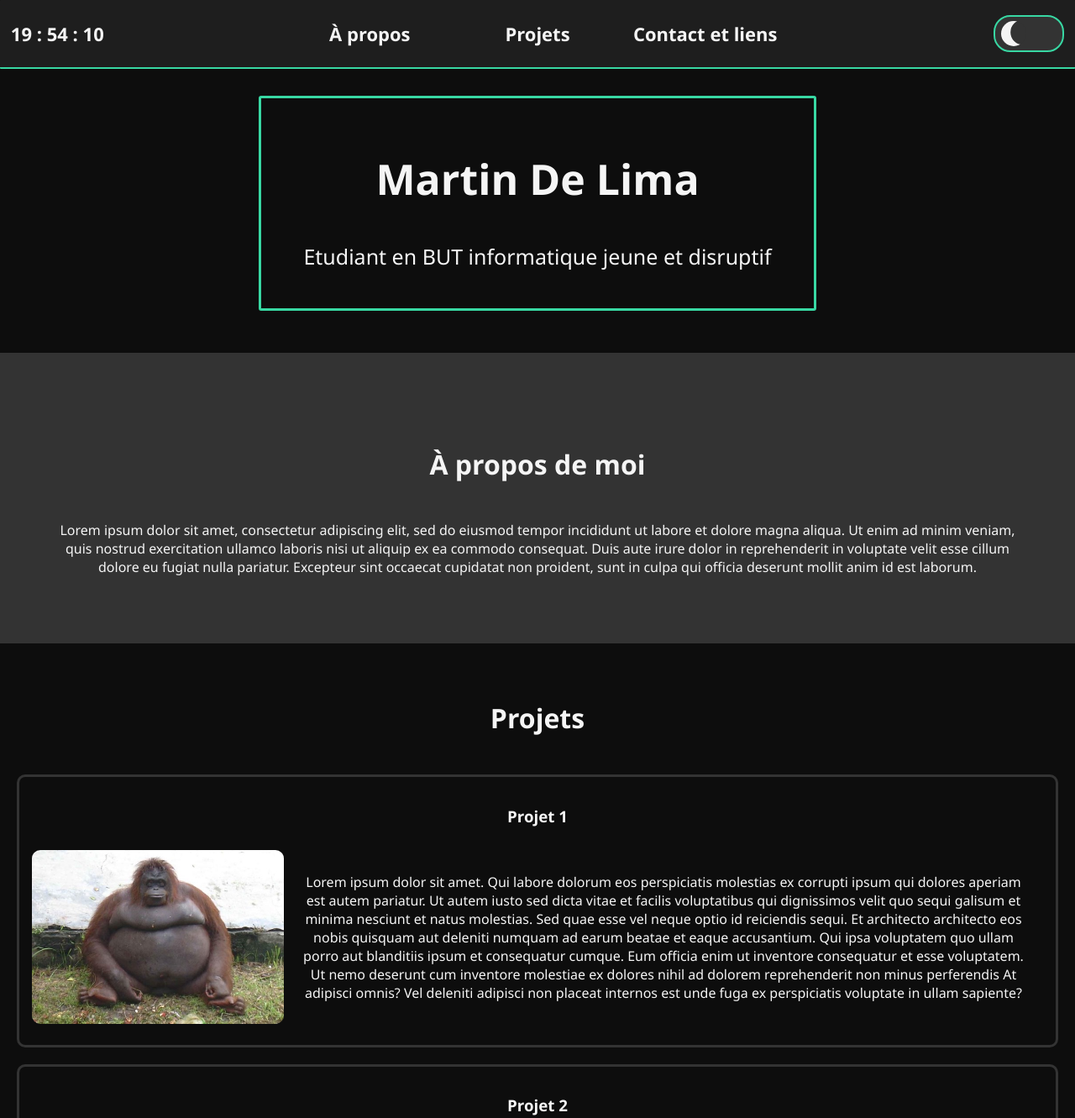
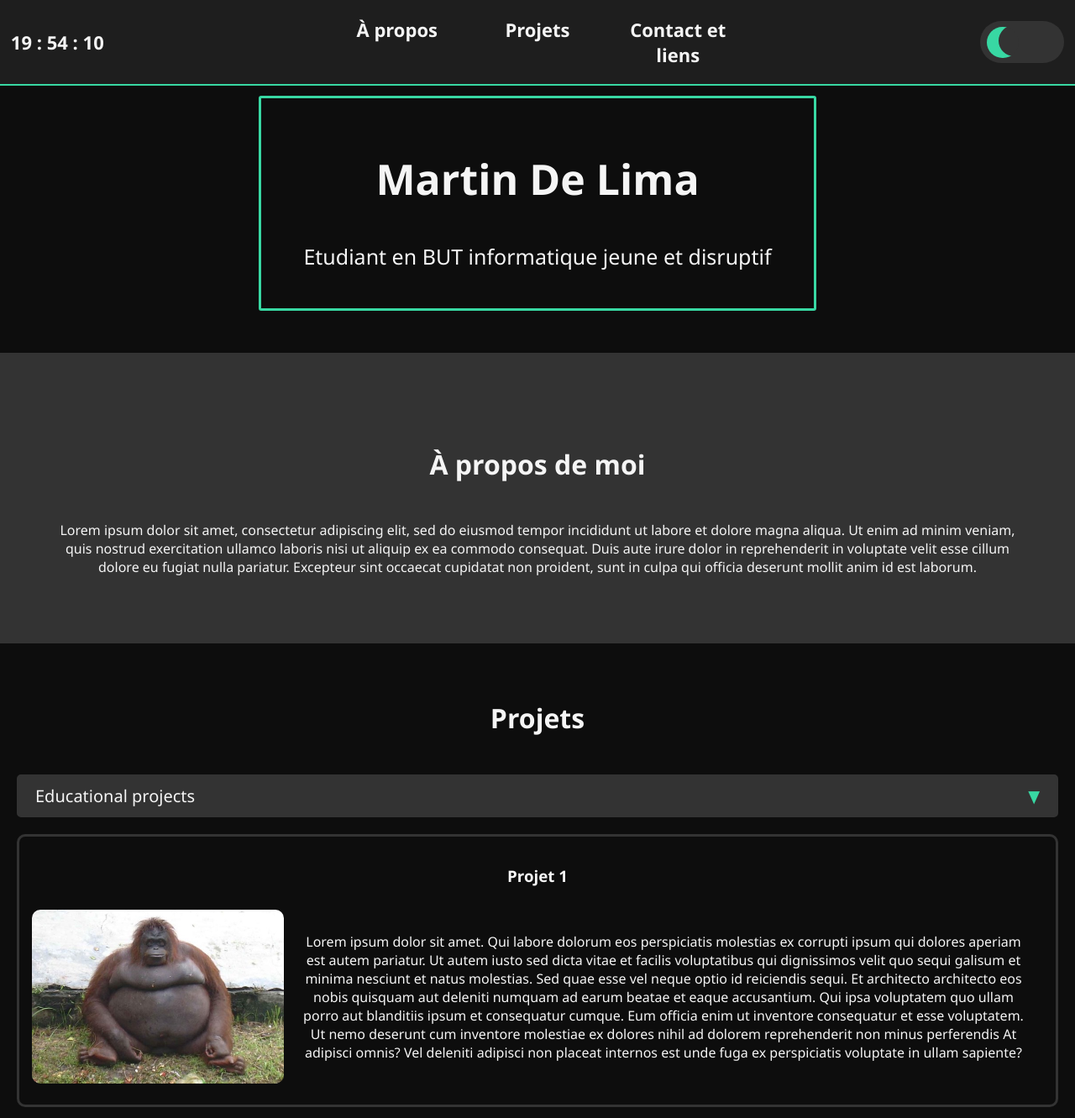
Before and after one commit to DeLimaM/DeLimaM.github.io, a plain HTML site: page index.html in a window 1280 px wide. Shown: the top 1331 px of the page at 84% size. Drawn offline with Linux system fonts and the light colour scheme.

Commit message:
enhanced the page, added collapsible sections

```diff
--- a/index.html
+++ b/index.html
@@ -10,9 +10,11 @@
 <body class="dark-theme">
   <header id="header">
         <div id="clock" class="clock">
+          <div id="clock-content">
             <span id="hours">00</span>
             <span id="minutes">00</span>
             <span id="seconds">00</span>
+          </div>
         </div>
         <div class="hamburger" onclick="toggleDropdown()">
           <span></span>
@@ -31,6 +33,7 @@
             <input type = "checkbox" onclick="toggleTheme()">
             <span id="slider" type="slider"></span>
           </label>
+        </div>
         </div>
         <div class="dropdown" id="dropdown">
           <a href="#about">À propos</a>
@@ -59,8 +62,12 @@
   </section>
 
   <section id="projects">
-    <div class="project">
       <h2>Projets</h2>
+      <section class="project-collapsible">
+        <input type="checkbox" name="checkbox-personal" id="collapsible-checkbox-educational" checked="checked">
+        <label for="collapsible-checkbox-educational" class="collapsible-label">Educational projects</label>
+        <div id="educational-projects" class="collapsible">
+
           <div class="project-item">
             <h3>Projet 1</h3>
             <div class="project-item-content">
@@ -78,6 +85,14 @@
                 </div>
             </div>
           </div>
+
+        </div>
+      </section>
+      <section class="project-collapsible">
+        <input type="checkbox" name="checkbox-educational" id="collapsible-checkbox-personal" checked="checked">
+        <label for="collapsible-checkbox-personal" class="collapsible-label">Personal projects</label>
+        <div id="personal-projects" class="collapsible">
+
           <div class="project-item">
             <h3>Projet 2</h3>
             <div class="project-item-content">
@@ -95,7 +110,9 @@
                 </div>
             </div>
           </div>
+
       </div>
+      </section>
   </section>
 
   <section id="contact">
--- a/scripts.js
+++ b/scripts.js
@@ -4,21 +4,14 @@ setInterval(updateClock, 100);
 function resizeHeader() {
   var header = document.getElementById("header")
   var toggle= document.getElementById("toggle-switch")
-  var slider = document.getElementById("slider")
-  var label = document.getElementById("label-switch")
   var scrollTreshold = 50;
   var scrollValue = window.pageYOffset || document.documentElement.scrollTop;
-
   if (scrollValue > scrollTreshold || scrollValue > scrollTreshold) {
     header.classList.add('small-header');
     toggle.classList.add('small-toggle');
-    slider.classList.add('small-slider');
-    label.classList.add('small-label');
   } else{
     header.classList.remove('small-header');
     toggle.classList.remove('small-toggle');
-    slider.classList.remove('small-slider');
-    label.classList.remove('small-label');
   }
 }
 
@@ -53,8 +46,6 @@ function updateClock() {
 }
 
 function toggleDropdown() {
-  console.log("toggled");
-  console.log("actual style : "+ document.getElementById("dropdown").style.display);
   var dropdown = document.getElementById("dropdown");
   dropdown.style.display = dropdown.style.display === "block" ? "none" : "block";
 }
--- a/styles.css
+++ b/styles.css
@@ -41,7 +41,11 @@ body {
     width: 100%;
     height: 100%;
     margin-bottom: auto;
-    transition: background-color 0.3s ease;
+    --color-switch-delay: 0.5s;
+    --header-resizing-delay: 0.2s;
+    --toggle-switch-delay: 0.3s;
+    --side-div-width: 0;
+    transition: all var(--color-switch-delay) ease;
 }
 
 h2 {
@@ -55,53 +59,42 @@ h2 {
 }
 
 ::-webkit-scrollbar-track {
-    background-color: none;
+  background-color: none;
+  transition: background-color var(--color-switch-delay) ease;
 }
 
 ::-webkit-scrollbar-thumb {
   background: var(--color-tertiary);
   border-radius: 3px;
+  transition: background-color var(--color-switch-delay) ease;
 }
 
 ::-webkit-scrollbar-thumb:hover {
   background: var(--color-secondary);
-  border: var(--color-accent);
+  transition: background-color var(--color-switch-delay) ease;
 }
 
 /* Styles du switch de theme */
-#toggle-switch {
-  position: relative;
-  width: 10%;
+#toggle-switch{
   height: 100%;
-  display: flex;
-  align-items: center;
-  transition: transform 0.3s;
+  justify-content: right;
   margin-right: 1%;
-  justify-content: flex-end;
+  font-size: 8px;
+  transition: font-size var(--header-resizing-delay) ease;
 }
 
-label {
-  position: absolute;
-  width: 80px;
-  height: 40px;
-  background-color: var(--color-secondary);
-  border-radius: 20px;
-  border-style: solid;
-  border-width: 2px;
-  border-color: var(--color-accent);
-  cursor: pointer;
-  transition: border-width 0.15s ease, border-radius 0.15s ease, border-color 0.3s ease, height 0.2s ease, width 0.15s ease, transform 0.3s ease;
+.small-toggle{
+  font-size: 5px !important;
+  transition: font-size var(--header-resizing-delay) ease;
 }
 
-label:hover {
-  border-width: 3px;
-  border-radius: 25px;
-  width: 84px;
-  height: 42px;
-}
-
-input:checked ~ #slider {
-  background-color: #e2e2e2;
+#label-switch {
+  position:absolute;
+  width: 12.5em;
+  height: 6.25em;
+  background-color: var(--color-secondary);
+  border-radius: 3.125em;
+  cursor: pointer;
 }
 
 input {
@@ -113,50 +106,44 @@ input {
   position: absolute;
   width: 100%;
   height: 100%;
-  border-radius: 20px;
-  transition: 0.3s;
+  border-radius: 3.125em;
+  transition: transform var(--toggle-switch-delay) ease, background-color var(--toggle-switch-delay) ease;
 }
 
-#slider::before {
+input:checked ~ #slider {
+  background-color: var(--color-secondary);
+}
+
+#slider:before {
   content: "";
   position: absolute;
-  top: 5.2px;
-  left: 6.4px;
-  width: 30px;
-  height: 30px;
+  top: 0.813em;
+  left: 1em;
+  width: 4.688em;
+  height: 4.688em;
   border-radius: 50%;
-  box-shadow: inset 11.2px -1.6px 0px 0px var(--color-font);
+  box-shadow: inset 1.75em -0.25em 0em 0em var(--color-accent);
   background-color: var(--color-secondary);
-  transition: 0.3s;
+  transition: transform var(--toggle-switch-delay) ease, background-color var(--toggle-switch-delay) ease;
 }
 
-input:checked ~ #slider::before {
-  transform: translateX(130%);
-  background-color: #333333;
+input:checked ~ #slider:before {
+  transform: translateX(5.938em);
+  background-color: var(--color-accent);
   box-shadow: none;
-}
-
-.small-toggle {
-  transform: scale(0.8);
-}
-
-.small-slider {
-  transform: scale(0.8);
-}
-
-.small-label {
-  transform: scale(0.8);
 }
 
 /* Styles de l'horloge */
 .clock {
-  width: 10%;
-  font-size: 100%;
+  margin-left: 1%;
+  height: 100%;
+}
+
+#clock-content {
+  width: 100%;
   font-weight: bold;
   color: var(--color-font);
-  transition: color 0.3s ease;
-  margin-left: 1%;
-  white-space: nowrap;
+  transition: color var(--color-switch-delay) ease;
 }
 
 @media (max-width: 1050px) {
@@ -169,17 +156,23 @@ input:checked ~ #slider::before {
 header {
   display : flex;
   align-items: center;
-  justify-content: space-between;
   background-color: var(--color-tertiary);
   position: fixed;
-  transition: height 0.3s ease, background-color 0.3s ease, border-color 0.3s ease;
-  height: 10%;
+  top: 0;
+  transition: height var(--header-resizing-delay) ease, background-color var(--color-switch-delay) ease, border-color var(--color-switch-delay) ease;
+  height: 100px;
   width: 100%;
   font-size: 22px;
   border-color: var(--color-accent);
-  border-radius: 1px;
   border-bottom-style: solid;
   border-width: 2px;
+}
+
+#toggle-switch,
+.clock {
+  flex: 1;
+  display: inline-flex;
+  align-items: center;
 }
 
 .small-header {
@@ -187,9 +180,7 @@ header {
 }
 
 nav {
-  transition: transform 0.2s ease;
-  transform: translateY(0);
-  flex-grow: 1;
+  flex: 4;
 }
 
 nav ul {
@@ -201,7 +192,6 @@ nav ul {
 }
 
 nav ul li {
-  margin: auto;
   width: 33.33%;
   text-align: center;
 }
@@ -209,34 +199,18 @@ nav ul li {
 nav ul li a {
   text-decoration:none;
   color: var(--color-font);
+  box-shadow: inset 0 0 0 0 var(--color-accent);
+  border-radius: 10px;
+  padding: 0 15px;
+  margin: 0 -15px;
   font-weight: bold;
-  transition: font-size 0.3s ease, color 0.3s ease;
   position: relative;
-}
-
-nav ul li a::before {
-  content: '';
-  position: absolute;
-  width: 100%;
-  height: 2px;
-  border-radius: 5px;
-  background-color: var(--color-accent);
-  bottom: 0;
-  left: 0;
-  transform-origin: right;
-  transform: scaleX(0);
-  transition: background-color 0.3s ease, transform 0.3s ease-in-out;
-}
-
-nav ul li a:hover::before {
-  transform-origin: left;
-  transform: scaleX(1);
+  transition: color 0.3s ease-in-out, box-shadow 0.3s ease-in-out;
 }
 
 nav ul li a:hover {
-  font-size: 110%;
-  color: var(--color-accent);
-  transition: color 0.3s ease;
+  color: var(--color-primary);
+  box-shadow: inset 200px 0 0 0 var(--color-accent);
 }
 
 /* Styles de la section Présentation */
@@ -247,7 +221,7 @@ nav ul li a:hover {
   align-items: self-end;
   justify-content: center;
   background-color: var(--color-primary);
-  transition: background-color 0.3s ease;
+  transition: background-color var(--color-switch-delay) ease;
 }
 
 .presentation-content {
@@ -259,7 +233,7 @@ nav ul li a:hover {
   border-style: solid;
   border-radius: 3px;
   border-color: var(--color-accent);
-  transition: border-color 0.3s ease;
+  transition: border-color var(--color-switch-delay) ease;
 }
 
 .presentation-content h1 {
@@ -271,23 +245,81 @@ nav ul li a:hover {
   padding: 5%;
   text-align: center;
   background-color: var(--color-secondary);
-  transition: background-color 0.3s ease;
+  transition: background-color var(--color-switch-delay) ease;
 }
 
 /* Styles de la section Projets */
+.project-collapsible > input[type = "checkbox"] {
+  display: block;
+  width: 100%;
+  position: absolute;
+  border-color: var(--color-accent);
+  border-radius: 5px;
+  border-style: solid;
+  border-top: 0;
+  left: -100vw;
+}
+
+.project-collapsible .collapsible {
+  overflow-y: hidden;
+  height: 0;
+}
+
+.project-collapsible > input[type = "checkbox"]:checked ~ .collapsible {
+  height: auto;
+  overflow: visible;
+}
+
+.project-collapsible .collapsible-label {
+  display: block;
+  background-color: var(--color-secondary);
+  border-radius: 5px;
+  border-style: solid;
+  border-color: var(--color-secondary);
+  border-width: 2px;
+  padding: 10px 20px;
+  margin: 20px;
+  font-size: 20px;
+  text-align: left;
+}
+
+.project-collapsible .collapsible-label:hover {
+  background-color: var(--color-tertiary);
+  border-color: var(--color-accent);
+  border-style: solid;
+  cursor: pointer;
+  transition: background-color var(--color-switch-delay) ease;
+}
+
+.project-collapsible .collapsible-label:before {
+  content: "▶";
+  float: right;
+  border-color: var(--color-accent);
+  color: var(--color-accent);
+}
+
+.project-collapsible .collapsible-label:hover:before {
+  content: "▼";
+}
+
+.project-collapsible > input[type = "checkbox"]:checked ~ .collapsible-label:before {
+  content: "▼";
+}
+
+.project-collapsible > input[type = "checkbox"]:checked ~ .collapsible-label:hover:before {
+  content: "▶";
+}
+
 #projects {
   background-color: var(--color-primary);
-  transition: background-color 0.3s ease;
+  transition: background-color var(--color-switch-delay) ease;
   padding: 20px 0;
-}
-
-.project {
   text-align: center;
 }
 
 .project-item {
   border-color: var(--color-secondary);
-  transition: border-color 0.3s ease;
+  transition: border-color var(--color-switch-delay) ease;
   border-radius: 10px;
   border-style: solid;
   border-width: 3px;
@@ -321,13 +353,13 @@ nav ul li a:hover {
   padding: 20px 0;
   text-align: center;
   background-color: var(--color-secondary);
-  transition: background-color 0.3s ease;
+  transition: background-color var(--color-switch-delay) ease;
 }
 
 /* Styles du footer */
 footer {
   background-color:var(--color-tertiary);
-  transition: background-color 0.3s ease;
+  transition: background-color var(--color-switch-delay) ease;
   color: var(--color-font);
   text-align: center;
   padding: 20px;
@@ -338,7 +370,6 @@ footer {
 }
 
 /* Mobile */
-
 .dropdown {
   display: none;
 }
@@ -353,7 +384,6 @@ footer {
   }
 
   .hamburger {
-    display: block;
     text-align: right;
     padding: 10px;
     cursor: pointer;
@@ -362,20 +392,24 @@ footer {
 
   .hamburger span {
     display: block;
-    width: 24px;
-    height: 3px;
-    background-color: var(--color-font);
-    margin: 5px 0;
+    width: 30px;
+    height: 4px;
+    background-color: var(--color-accent);
+    margin: 5px;
   }
 
   .dropdown {
     display: none;
-    background-color: var(--color-primary);
+    background-color: var(--color-tertiary);
     padding: 20px;
     position: absolute;
     top: 100%;
-    right: 0;
     width: 100%;
+    border-top-style: solid;
+    border-top-color: var(--color-accent);
+    border-top-width: 2px;
+    border-bottom-left-radius: 5px;
+    border-bottom-right-radius: 5px;
   }
 
   .dropdown a {
@@ -389,20 +423,8 @@ footer {
     color: var(--color-accent);
   }
 
-  #toggle-switch {
-    transform: scale(0.8);
-  }
-
   .small-toggle {
-    transform: scale(0.6);
-  }
-
-  .small-slider {
-    transform: scale(0.8);
-  }
-
-  .small-label {
-    transform: scale(0.8);
+    font-size: 4px !important;
   }
 
   .project-item {
```
Lines whose indentation alone changed are shown as unchanged.
